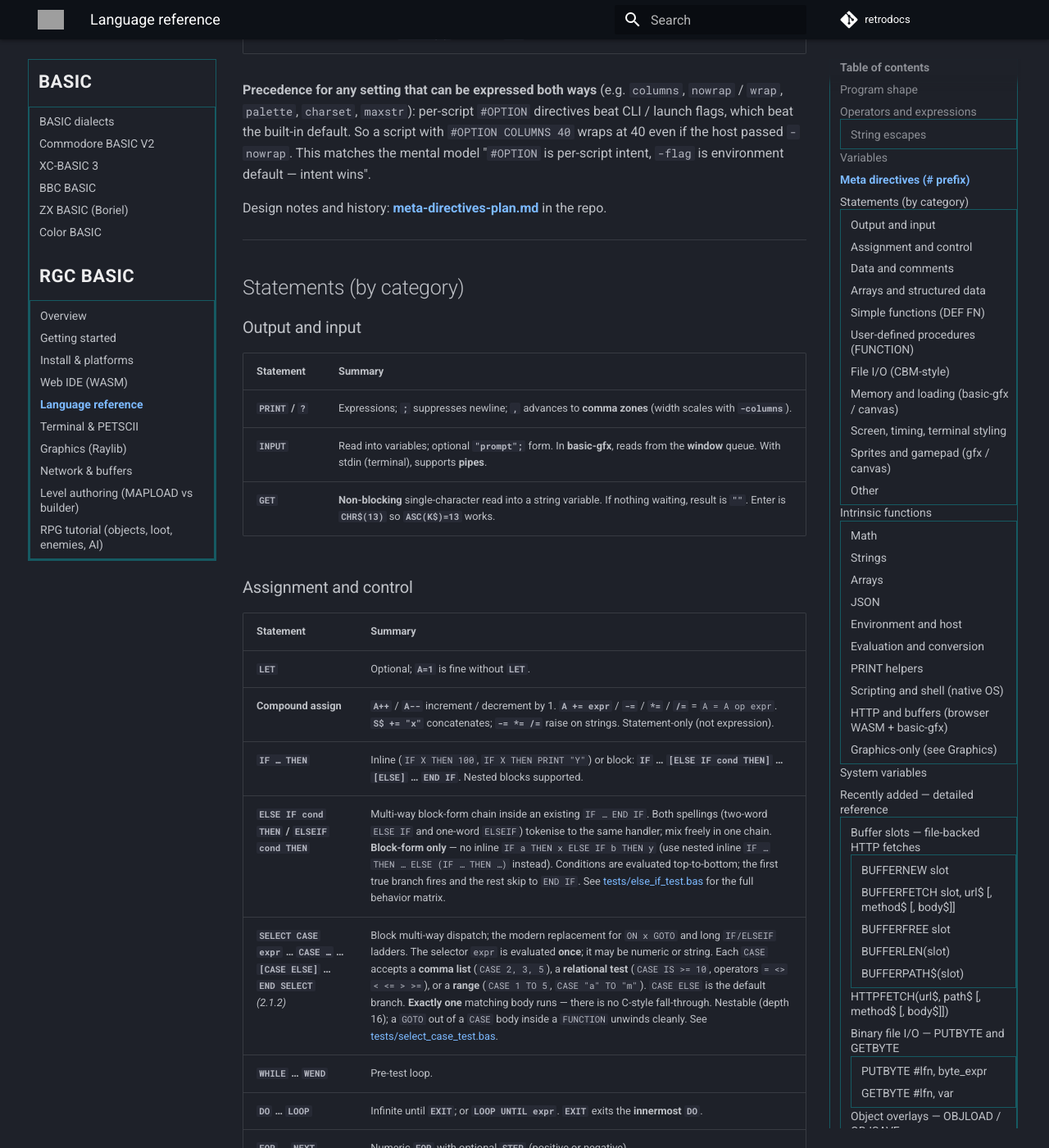
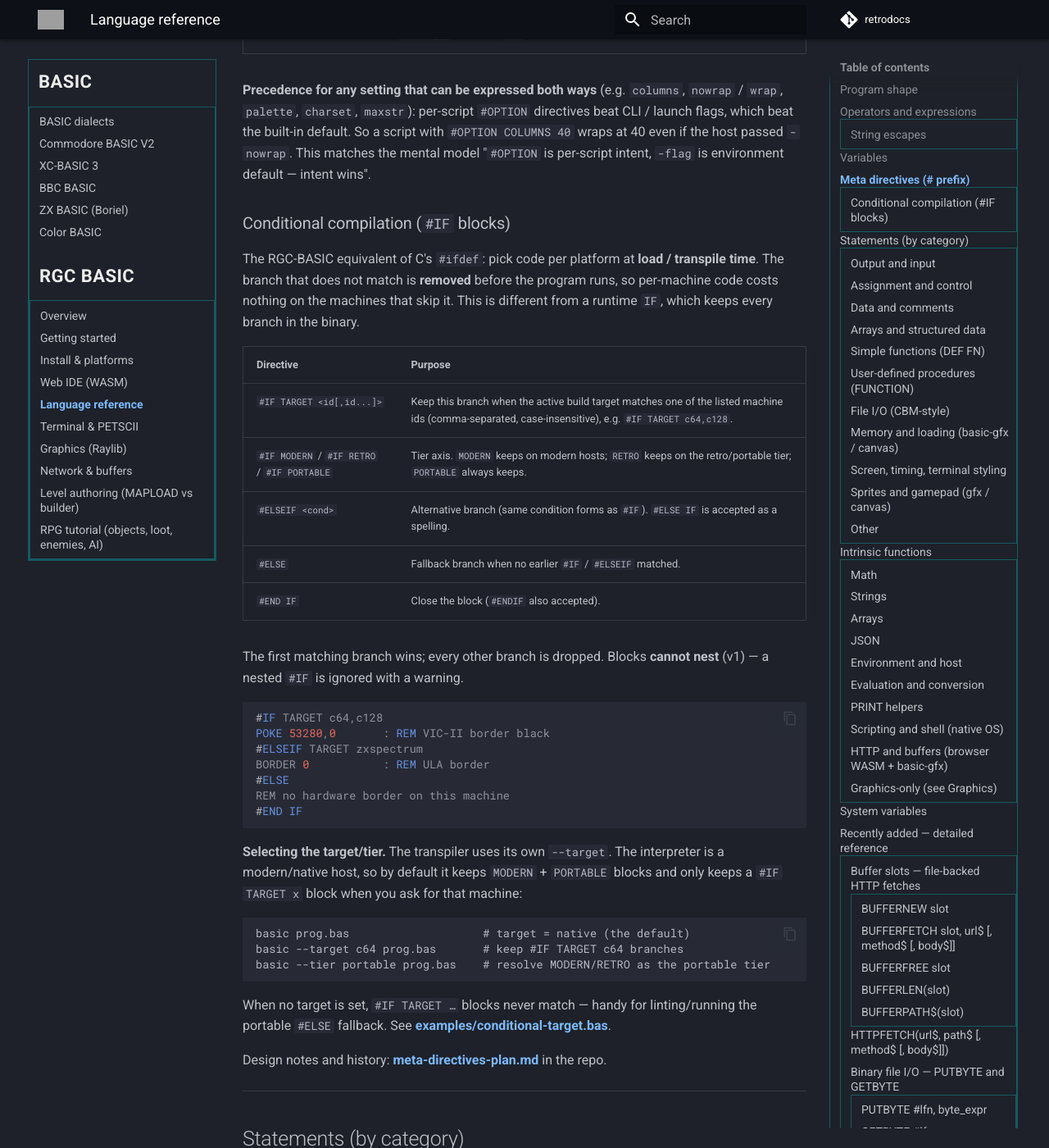
Before and after one commit to omiq/retrodocs, an MkDocs documentation site: the page built from docs/basic/rgc-basic/language.md, in a window 1280 px wide and 1400 px high, scrolled down 4354 px. Shown: the whole window at 82% size. Built offline with MkDocs 1.6.1 and Material for MkDocs 9.7.7, drawn with Linux system fonts in a browser that asks for light colours; comment, search, counter and statistics services are not loaded; grey boxes are pictures that could not be loaded.

Commit message:
docs(rgc-basic): document #IF TARGET / #ELSE conditional compilation
Add a "Conditional compilation" section to language.md covering
#IF TARGET/#ELSEIF/#ELSE/#END IF, the tier axis, and --target/--tier
selection. Matches the runtime feature landing in rgc-basic.

````diff
--- a/docs/basic/rgc-basic/language.md
+++ b/docs/basic/rgc-basic/language.md
@@ -95,6 +95,40 @@ Processed at **load time**. **`#OPTION`** values in the file **override** the sa
 | `#OPTION real` | **Transpiler (RGC-BASIC → C) only.** Keep floating-point / fixed-point maths. The C backend defaults to **integer** codegen for size on RAM-tight retro targets: fractional literals truncate, `/` is integer division, `^` is integer power, and `SQR` uses an integer square root. `#OPTION real` opts the file back into the fixed-point runtime so decimals, real `/`, and `SQR` behave like the interpreter. No effect on the interpreter (which is always real). For whole-number randomness without `#OPTION real`, use **`RNDINT(n)`** instead of `RND`. |
 
 **Precedence for any setting that can be expressed both ways** (e.g. `columns`, `nowrap` / `wrap`, `palette`, `charset`, `maxstr`): per-script `#OPTION` directives beat CLI / launch flags, which beat the built-in default. So a script with `#OPTION COLUMNS 40` wraps at 40 even if the host passed `-nowrap`. This matches the mental model "`#OPTION` is per-script intent, `-flag` is environment default — intent wins".
+
+### Conditional compilation (`#IF` blocks)
+
+The RGC-BASIC equivalent of C's `#ifdef`: pick code per platform at **load / transpile time**. The branch that does not match is **removed** before the program runs, so per-machine code costs nothing on the machines that skip it. This is different from a runtime `IF`, which keeps every branch in the binary.
+
+| Directive | Purpose |
+|-------------|---------|
+| `#IF TARGET <id[,id...]>` | Keep this branch when the active build target matches one of the listed machine ids (comma-separated, case-insensitive), e.g. `#IF TARGET c64,c128`. |
+| `#IF MODERN` / `#IF RETRO` / `#IF PORTABLE` | Tier axis. `MODERN` keeps on modern hosts; `RETRO` keeps on the retro/portable tier; `PORTABLE` always keeps. |
+| `#ELSEIF <cond>` | Alternative branch (same condition forms as `#IF`). `#ELSE IF` is accepted as a spelling. |
+| `#ELSE` | Fallback branch when no earlier `#IF` / `#ELSEIF` matched. |
+| `#END IF` | Close the block (`#ENDIF` also accepted). |
+
+The first matching branch wins; every other branch is dropped. Blocks **cannot nest** (v1) — a nested `#IF` is ignored with a warning.
+
+```basic
+#IF TARGET c64,c128
+POKE 53280,0       : REM VIC-II border black
+#ELSEIF TARGET zxspectrum
+BORDER 0           : REM ULA border
+#ELSE
+REM no hardware border on this machine
+#END IF
+```
+
+**Selecting the target/tier.** The transpiler uses its own `--target`. The interpreter is a modern/native host, so by default it keeps `MODERN` + `PORTABLE` blocks and only keeps a `#IF TARGET x` block when you ask for that machine:
+
+```
+basic prog.bas                    # target = native (the default)
+basic --target c64 prog.bas       # keep #IF TARGET c64 branches
+basic --tier portable prog.bas    # resolve MODERN/RETRO as the portable tier
+```
+
+When no target is set, `#IF TARGET …` blocks never match — handy for linting/running the portable `#ELSE` fallback. See **[examples/conditional-target.bas](https://github.com/omiq/rgc-basic/blob/main/examples/conditional-target.bas)**.
 
 Design notes and history: **[meta-directives-plan.md](https://github.com/omiq/rgc-basic/blob/main/docs/meta-directives-plan.md)** in the repo.
 
````
